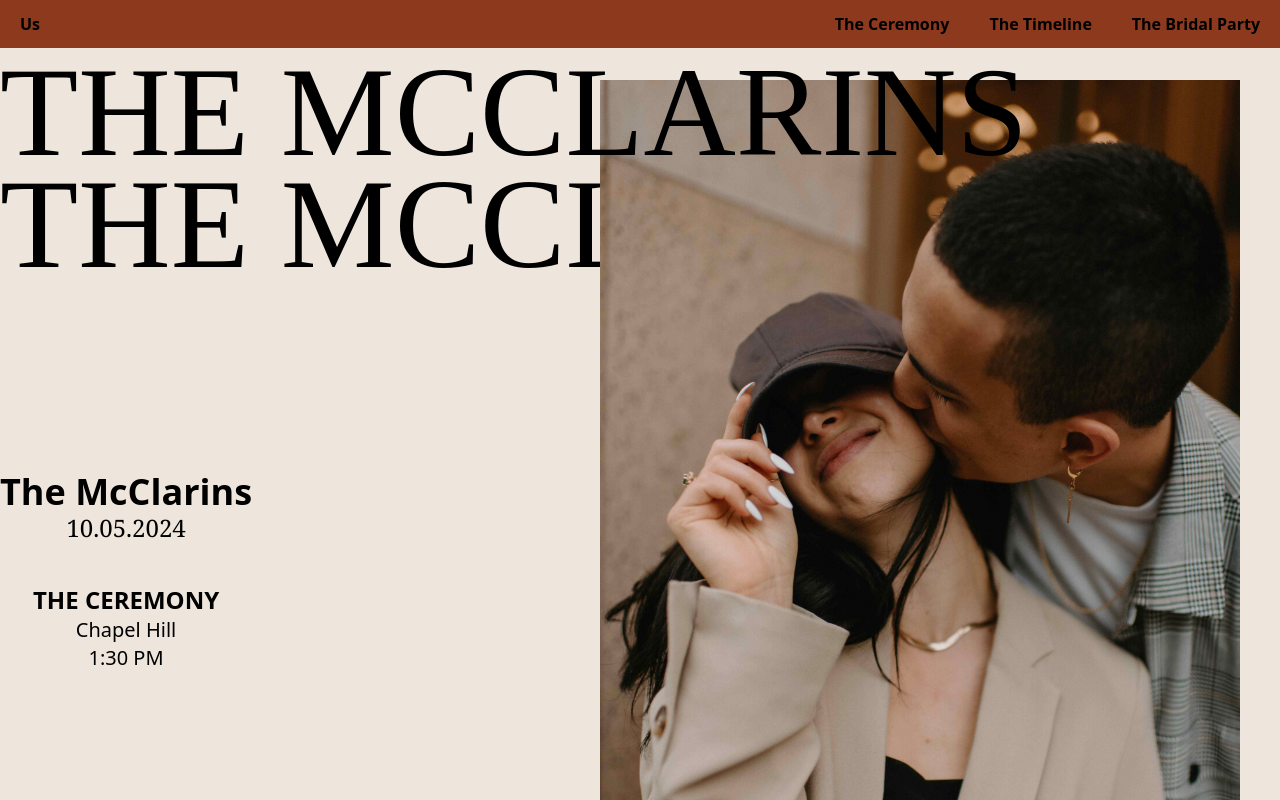
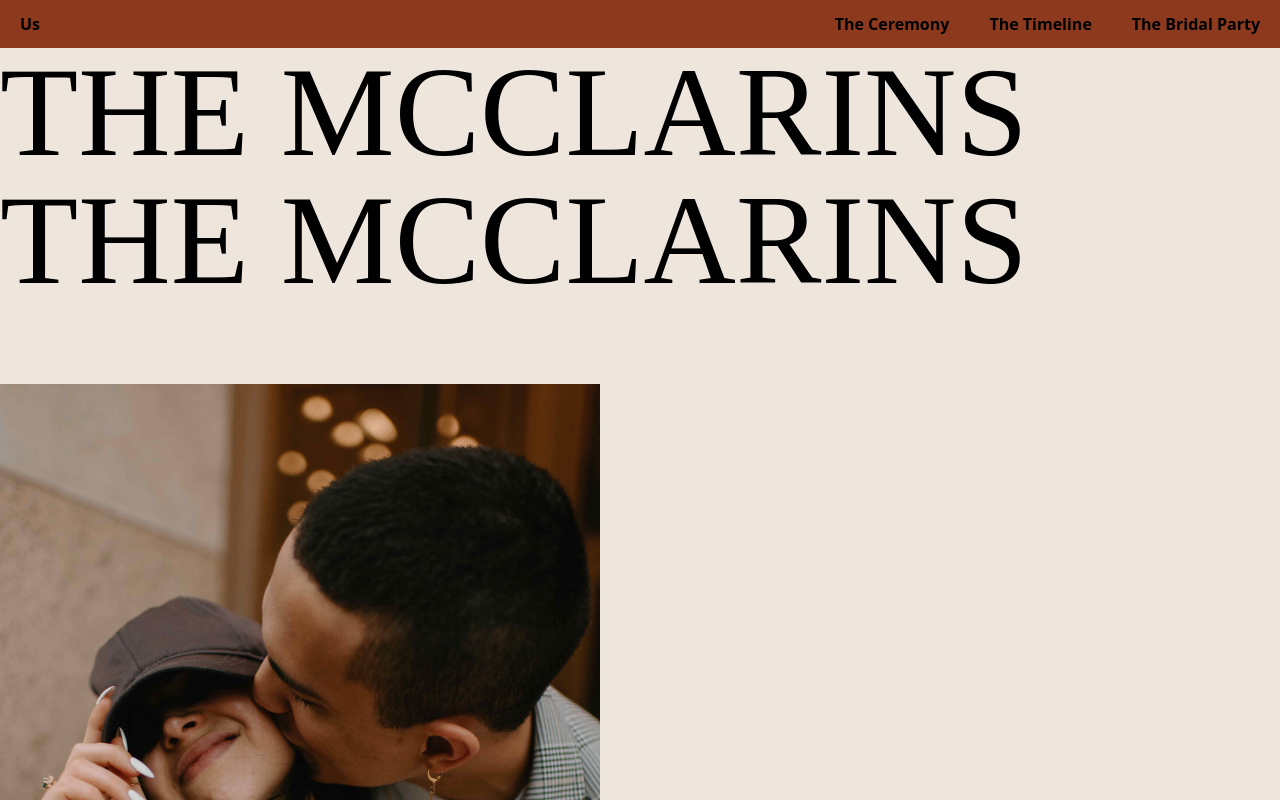
Before and after one commit to gnieb/wedding-cermony-site, a React (Create React App) app: page / in a window 1280 px wide. Shown: the top 800 px of the page. Built offline with nearby package versions, Linux system fonts and the light colour scheme.

Commit message:
building the first page on absolute aint workin lol, change to relative to still use the z indexing

```diff
--- a/src/pages/Home.js
+++ b/src/pages/Home.js
@@ -5,7 +5,7 @@ import "../index.css";
 import us1 from '../photos/us1.jpg'
 import Timeline from "./Timeline";
 
-console.log(us1)
+// console.log(us1)
 
 
 
@@ -13,12 +13,16 @@ export const Home = () => {
 
     return(
         <div className="">
-            <div className="absolute z-50 w-screen font-scripty text-6xl sm:text-7xl md:text-8xl lg:text-9xl">THE MCCLARINS</div>
-            <div className="absolute top-44 sm:top-28 lg:top-40 z-10 w-screen font-scripty text-6xl sm:text-7xl md:text-8xl  lg:text-9xl">THE MCCLARINS</div>
-            <div className="w-1/2 absolute z-20 right-10 top-20 ">
+            <div className="z-40 relative w-screen font-scripty text-6xl sm:text-7xl md:text-8xl lg:text-9xl">
+                THE MCCLARINS
+            </div>
+            <div className=" z-10 relative w-screen font-scripty text-6xl sm:text-7xl md:text-8xl  lg:text-9xl">
+                THE MCCLARINS
+            </div>
+            <div className="w-1/2 relative z-30 right-10 top-20 ">
                 <img src={us1} alt="us" />
             </div>
-            <div className="flex justify-center items-center absolute bottom-32">
+            <div className="">
                 <Timeline />
             </div>
         </div>
--- a/src/pages/Timeline.js
+++ b/src/pages/Timeline.js
@@ -1,6 +1,7 @@
 export default function Timeline () {
     return(
-        <div>
+
+        <div className="">
             <div className="pt-10 w-full font-bold text-4xl flex justify-center items-center">The McClarins</div>
             <div className=" font-serif w-full text-2xl flex justify-center items-center">10.05.2024</div>
             {/* Event Timeline */}
```
